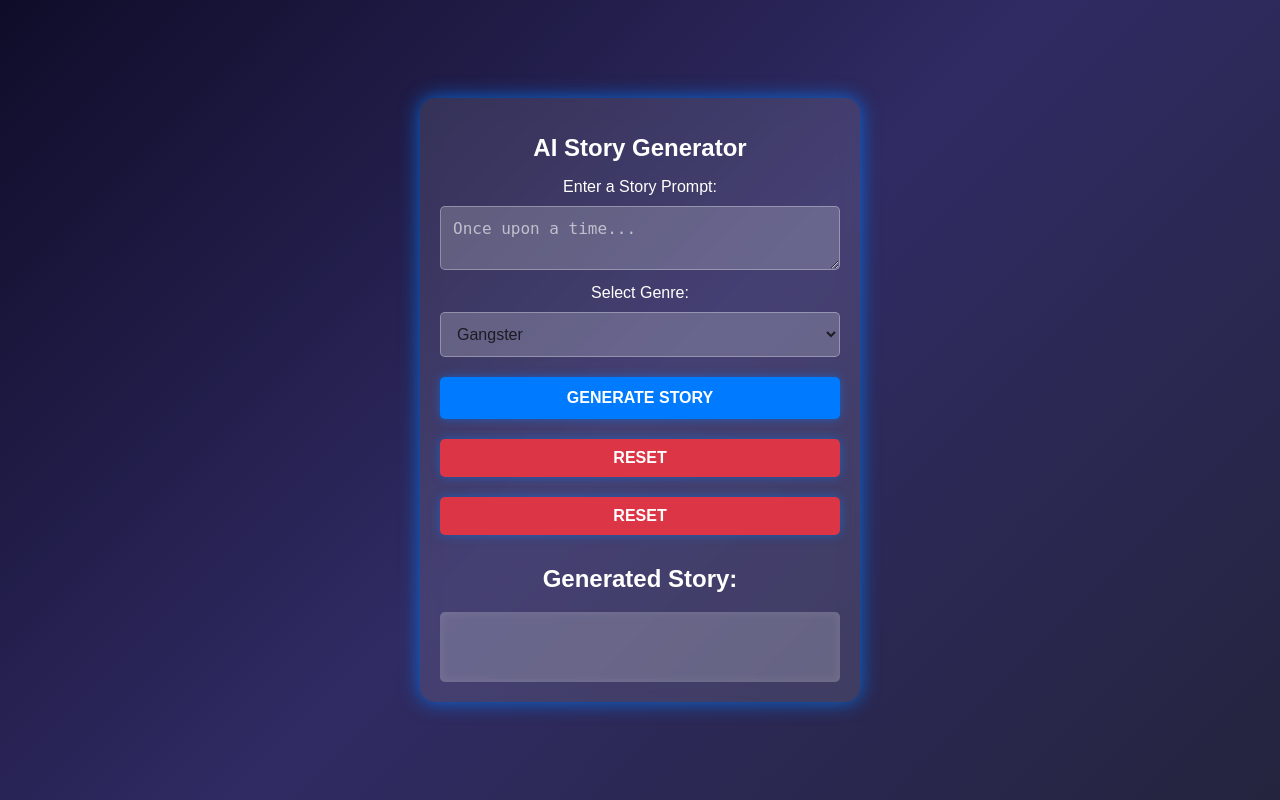
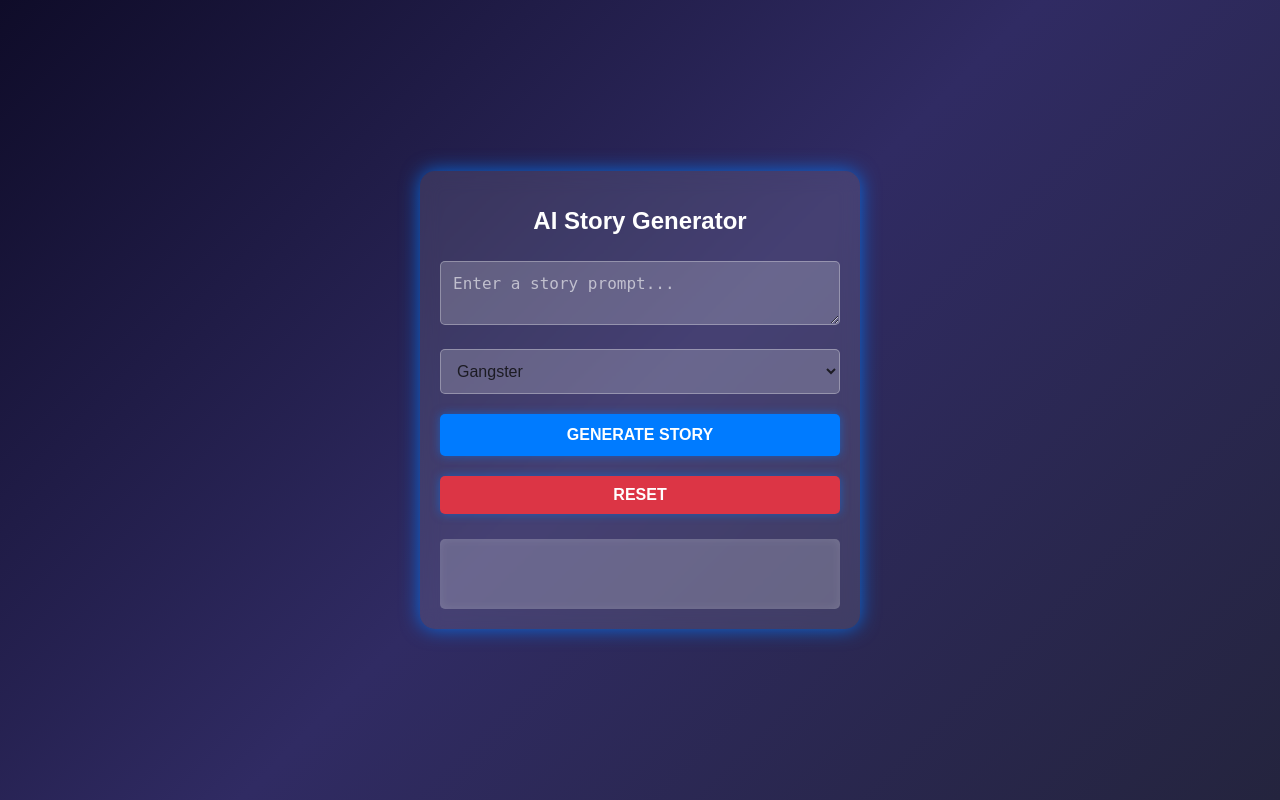
Before and after one commit to BurraRohan/StoryCraft_The_AI_Story_Generator, a Flask app: page / in a window 1280 px wide. Run offline with Flask 3, Linux system fonts and the light colour scheme.

Commit message:
Update index.html

```diff
--- a/templates/index.html
+++ b/templates/index.html
@@ -12,11 +12,7 @@
   <body>
     <div class="container">
       <h1>AI Story Generator</h1>
-
-      <label for="prompt">Enter a Story Prompt:</label>
-      <textarea id="prompt" placeholder="Once upon a time..."></textarea>
-
-      <label for="genre">Select Genre:</label>
+      <textarea id="prompt" placeholder="Enter a story prompt..."></textarea>
       <select id="genre">
         <option value="gangster">Gangster</option>
         <option value="horror">Horror</option>
@@ -24,24 +20,10 @@
         <option value="thriller">Thriller</option>
         <option value="mystery">Mystery</option>
       </select>
-
-      <div class="button-group">
-        <button onclick="generateStory()">Generate Story</button>
-        <button onclick="resetFields()" class="reset-btn">Reset</button>
-        <button
-          id="regenerate-btn"
-          onclick="regenerateStory()"
-          style="display: none"
-        >
-          Regenerate
-        </button>
-        <button onclick="resetFields()" class="reset-btn">Reset</button>
-      </div>
-
-      <h2>Generated Story:</h2>
+      <button onclick="generateStory()">Generate Story</button>
+      <button onclick="resetFields()" class="reset-btn">Reset</button>
       <div id="story-output"></div>
     </div>
-
     <script src="{{ url_for('static', filename='script.js') }}"></script>
   </body>
 </html>
```
